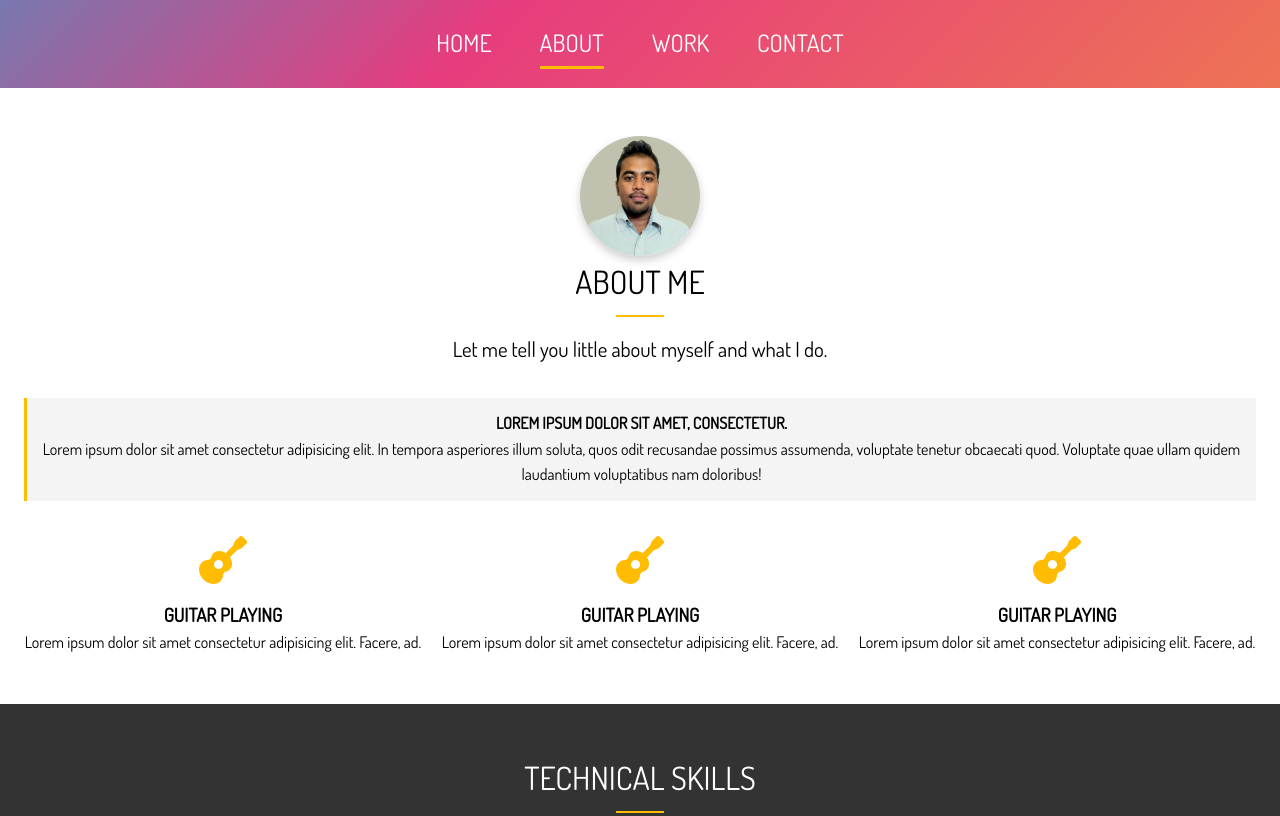
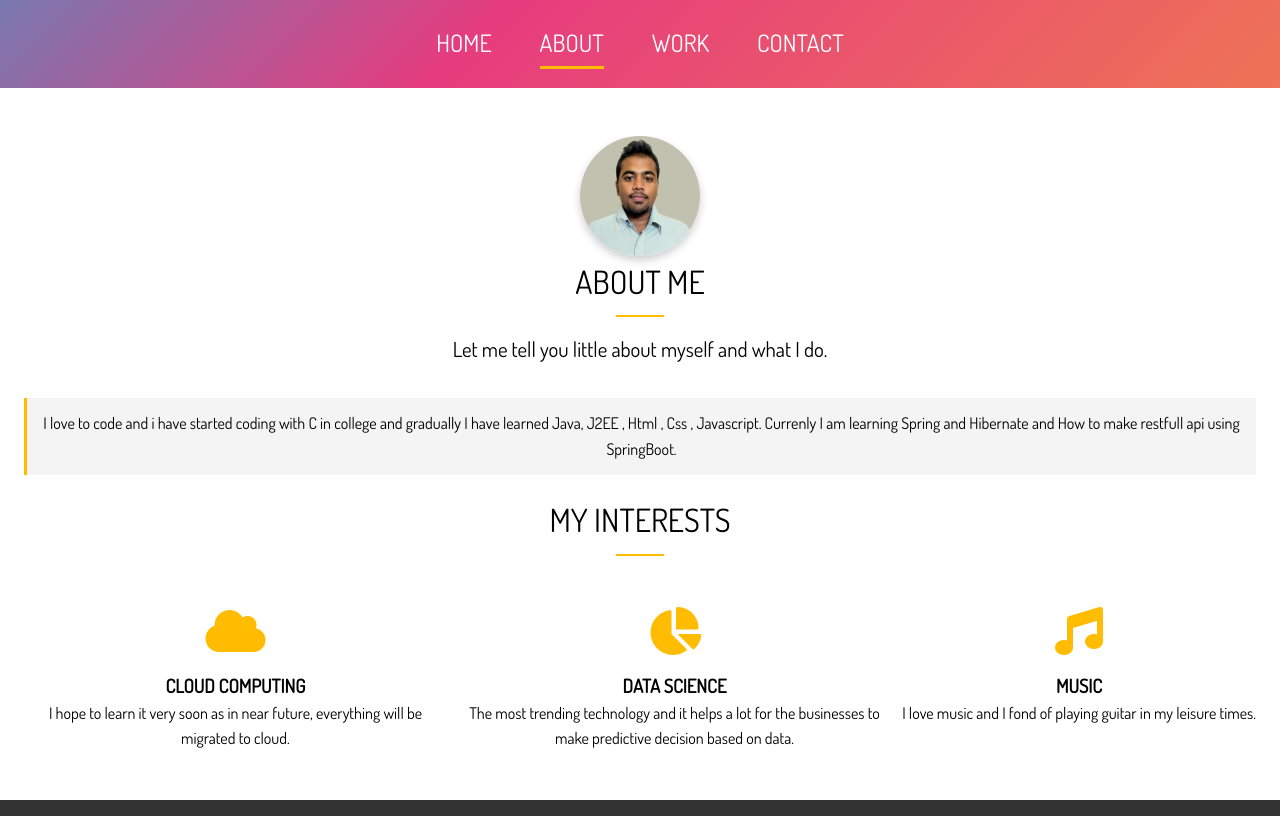
Before and after one commit to RahulDey1998/Portfolio, a plain HTML site: page about.html in a window 1280 px wide. Shown: the top 816 px of the page. Drawn offline with Linux system fonts and the light colour scheme.

Commit message:
About page details added

```diff
--- a/about.html
+++ b/about.html
@@ -46,23 +46,27 @@
             <div class="about-info">
                 <!-- <img src="./img/My_Image.jpg" alt="" class="bio-image"/> -->
                 <div class="bio bg-light">
-                   <h4>Lorem ipsum dolor sit amet, consectetur.</h4>
-                   <p>Lorem ipsum dolor sit amet consectetur adipisicing elit. In tempora asperiores illum soluta, quos odit recusandae possimus assumenda, voluptate tenetur obcaecati quod. Voluptate quae ullam quidem laudantium voluptatibus nam doloribus!</p>
+                   <!-- <h4>Lorem ipsum dolor sit amet, consectetur.</h4> -->
+                   <p>I love to code and i have started coding with C in college and gradually I have learned Java, J2EE , Html , Css , Javascript. Currenly I am learning Spring and Hibernate and How to make restfull api using SpringBoot.</p>
+                </div>
+                <div class="interest-header">
+                    <h2 class="section-title">My Interests </h2>
+                    <div class="bottom-line"></div>
                 </div>
                 <div class="award-1">
-                    <i class="fas fa-guitar fa-3x"></i>
-                    <h3>Guitar Playing</h3>
-                    <p>Lorem ipsum dolor sit amet consectetur adipisicing elit. Facere, ad.</p>
+                    <i class="fas fa-cloud fa-3x"></i>
+                    <h3>Cloud Computing</h3>
+                    <p>I hope to learn it very soon as in near future, everything will be migrated to cloud.</p>
                 </div>
                 <div class="award-2">
-                    <i class="fas fa-guitar fa-3x"></i>
-                    <h3>Guitar Playing</h3>
-                    <p>Lorem ipsum dolor sit amet consectetur adipisicing elit. Facere, ad.</p>
+                    <i class="fas fa-chart-pie fa-3x"></i>
+                    <h3>Data Science</h3>
+                    <p>The most trending technology and it helps a lot for the businesses to make predictive decision based on data.</p>
                 </div>
                 <div class="award-3">
-                    <i class="fas fa-guitar fa-3x"></i>
-                    <h3>Guitar Playing</h3>
-                    <p>Lorem ipsum dolor sit amet consectetur adipisicing elit. Facere, ad.</p>
+                    <i class="fas fa-music fa-3x"></i>
+                    <h3>Music</h3>
+                    <p>I love music and I fond of playing guitar in my leisure times.</p>
                 </div>
             </div>
         </div>
--- a/scss/_media.scss
+++ b/scss/_media.scss
@@ -120,6 +120,7 @@
         grid-template-areas:
         // grid-template-columns: 1fr;
         'bio bio bio'
+        'header header header'
         'aw1 aw1 aw1'
         'aw2 aw2 aw2'
         'aw3 aw3 aw3';
--- a/scss/main.scss
+++ b/scss/main.scss
@@ -341,6 +341,7 @@ img
             display: grid;
             grid-template-areas:
             'bio bio bio'
+            'header header header'
             'aw1 aw2 aw3';
             grid-gap: 1.2rem;
 
@@ -362,6 +363,11 @@ img
                 padding: 0.8rem;
             }
 
+            .interest-header
+            {
+                grid-area: header;
+            }
+
             .award-1
             {
                 grid-area: aw1;
@@ -374,6 +380,7 @@ img
             {
                 grid-area: aw3;
             }
+
 
             .award-1 .fas,
             .award-2 .fas,
```
Also changed, not shown: css/main.css, dist/css/main.min.css, 2 other files.
